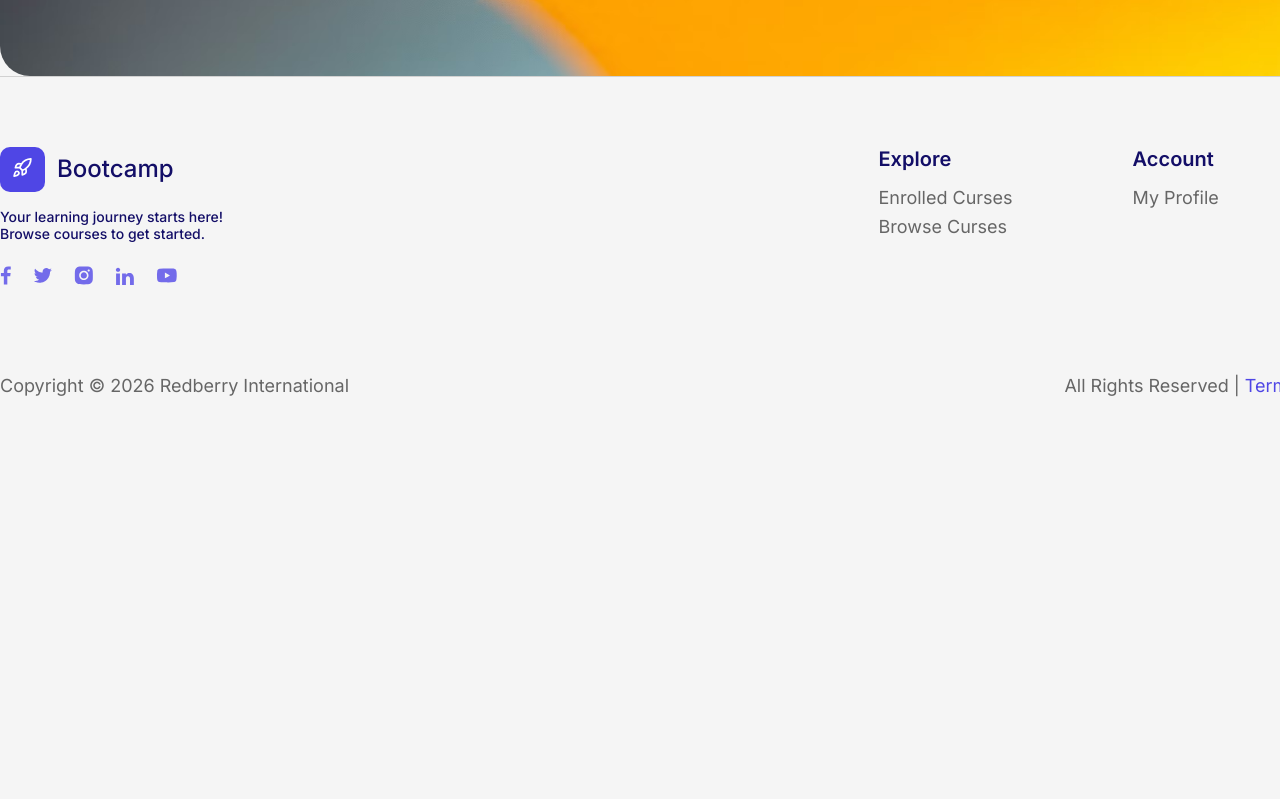
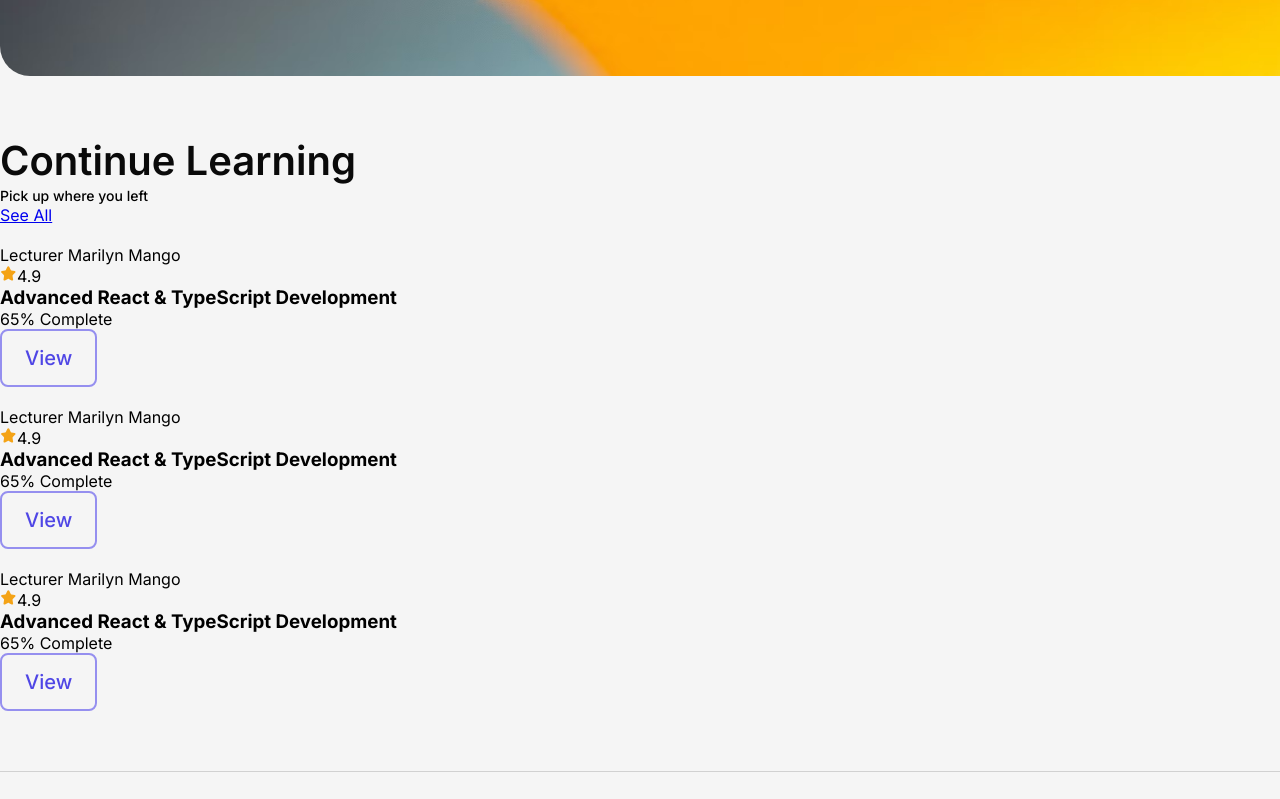
Before and after one commit to beridzenika/redberry, a React (Create React App) app: page / in a window 1280 px wide. Shown: the part 481-1280 px from the top of the page. Before the commit the page ends 897 px from the top, so only its background shows below. Built offline with nearby package versions, Linux system fonts and the light colour scheme.

Commit message:
continue learning section

```diff
--- /dev/null
+++ b/src/components/Currents.jsx
@@ -0,0 +1,67 @@
+
+
+import { ReactComponent as Star } from '../assets/icons/Star.svg';
+import '../styles/Currents.css';
+
+
+function Currents() {
+  return (
+    <section>
+        <div className="header-box">
+            <header className="section-header">
+                <h2>Continue Learning</h2>
+                <span className="subtitle">
+                    Pick up where you left
+                </span>
+            </header>
+            <a href="#">See All</a>
+        </div>
+        <div className="card-holder">
+            <article className='current-cards'>
+                <img src="" alt=""/>
+                <header>
+                    <div className="lecturer">Lecturer <span>Marilyn Mango</span></div>
+                    <span className="star-grade"><Star/>4.9</span>
+                </header>
+                <h3>Advanced React & TypeScript Development </h3>
+                <div className='percentage'>
+                    <span className='title'>65% Complete</span>
+                    <span className='bar'/>
+                    <span className='full'/>
+                </div>
+                <button className='btn-secondary'>View</button>
+            </article>
+            <article className='current-cards'>
+                <img src="" alt=""/>
+                <header>
+                    <div className="lecturer">Lecturer <span>Marilyn Mango</span></div>
+                    <span className="star-grade"><Star/>4.9</span>
+                </header>
+                <h3>Advanced React & TypeScript Development </h3>
+                <div className='percentage'>
+                    <span className='title'>65% Complete</span>
+                    <span className='bar'/>
+                    <span className='full'/>
+                </div>
+                <button className='btn-secondary'>View</button>
+            </article>
+            <article className='current-cards'>
+                <img src="" alt=""/>
+                <header>
+                    <div className="lecturer">Lecturer <span>Marilyn Mango</span></div>
+                    <span className="star-grade"><Star/>4.9</span>
+                </header>
+                <h3>Advanced React & TypeScript Development </h3>
+                <div className='percentage'>
+                    <span className='title'>65% Complete</span>
+                    <span className='bar'/>
+                    <span className='full'/>
+                </div>
+                <button className='btn-secondary'>View</button>
+            </article>
+        </div>
+    </section>
+  )
+}
+
+export default Currents
--- a/src/components/Footer.jsx
+++ b/src/components/Footer.jsx
@@ -59,9 +59,9 @@ function Footer() {
                 </nav>
             </div>
             <div className='footer-row'>
-                <p className='legit'>
+                <small className='legit'>
                     Copyright © 2026 Redberry International
-                </p>
+                </small>
                 <span className='legit'>
                     All Rights Reserved |
                     <a href="#"> Terms and Conditions </a>|
--- a/src/components/Hero.jsx
+++ b/src/components/Hero.jsx
@@ -44,7 +44,7 @@ function Hero() {
   ];
 
   return (
-    <div className='hero'>
+    <section className='hero'>
       <div className='hero-track' style={{ transform: `translateX(-${current * 100}%)` }}>
       {slides.map((slide, i) => (
         <div key={slide.id} className='hero-slide' style = {{ backgroundImage: `url(${slide.image})` }}>
@@ -81,7 +81,7 @@ function Hero() {
         </div>
       ))}
       </div>
-    </div>
+    </section>
   )
 }
 
--- a/src/pages/Dashboard.jsx
+++ b/src/pages/Dashboard.jsx
@@ -1,9 +1,11 @@
 import Hero from "../components/Hero";
+import Currents from "../components/Currents";
 
 function Dashboard() {
   return (
     <main className="container">
         <Hero/>
+        <Currents/>
     </main>
   );
 }
--- a/src/styles/App.css
+++ b/src/styles/App.css
@@ -6,6 +6,8 @@
     --gray200: #d1d1d1;
     --gray500: #666666;
     --gray600: #525252;
+    --gray950: #3d3d3d;
+    --gray950: #0A0A0A;
 
     --purple50: #eeedfc;
     --purple300: #958fef;
@@ -37,6 +39,9 @@ body {
     width: 1566px;
     margin: auto;
 }
+section {
+    margin: 60px auto;
+}
 
 .logo-holder {
     display: inline-block;
--- /dev/null
+++ b/src/styles/Currents.css
@@ -0,0 +1,10 @@
+h2 {
+    font-weight: 600;
+    font-size: 40px;
+    color: var(--gray950);
+}
+.subtitle {
+    font-weight: 500;
+    size: 18px;
+    color: var(--gray700);
+}
```
Also changed, not shown: src/assets/icons/Star.svg (added).
